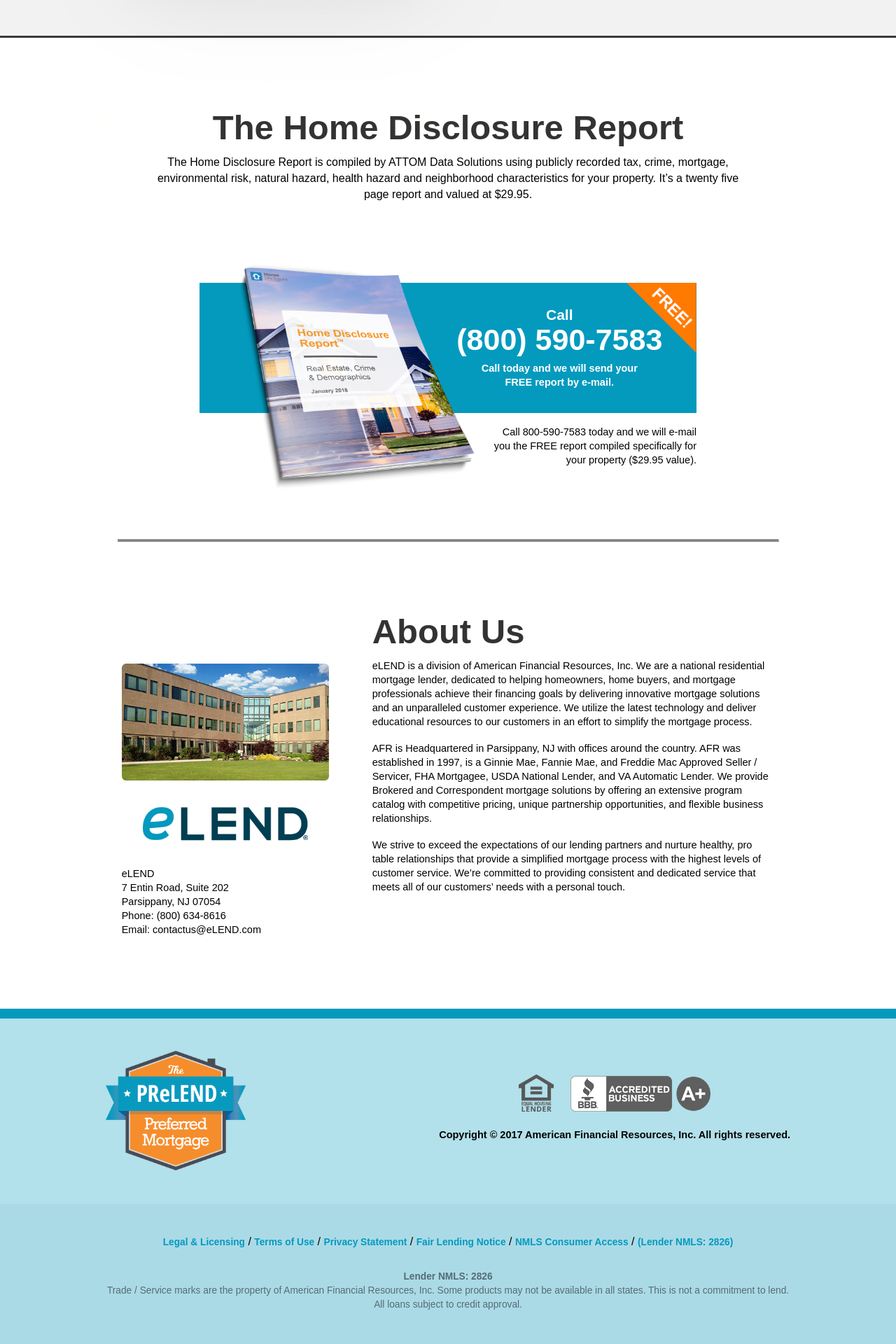
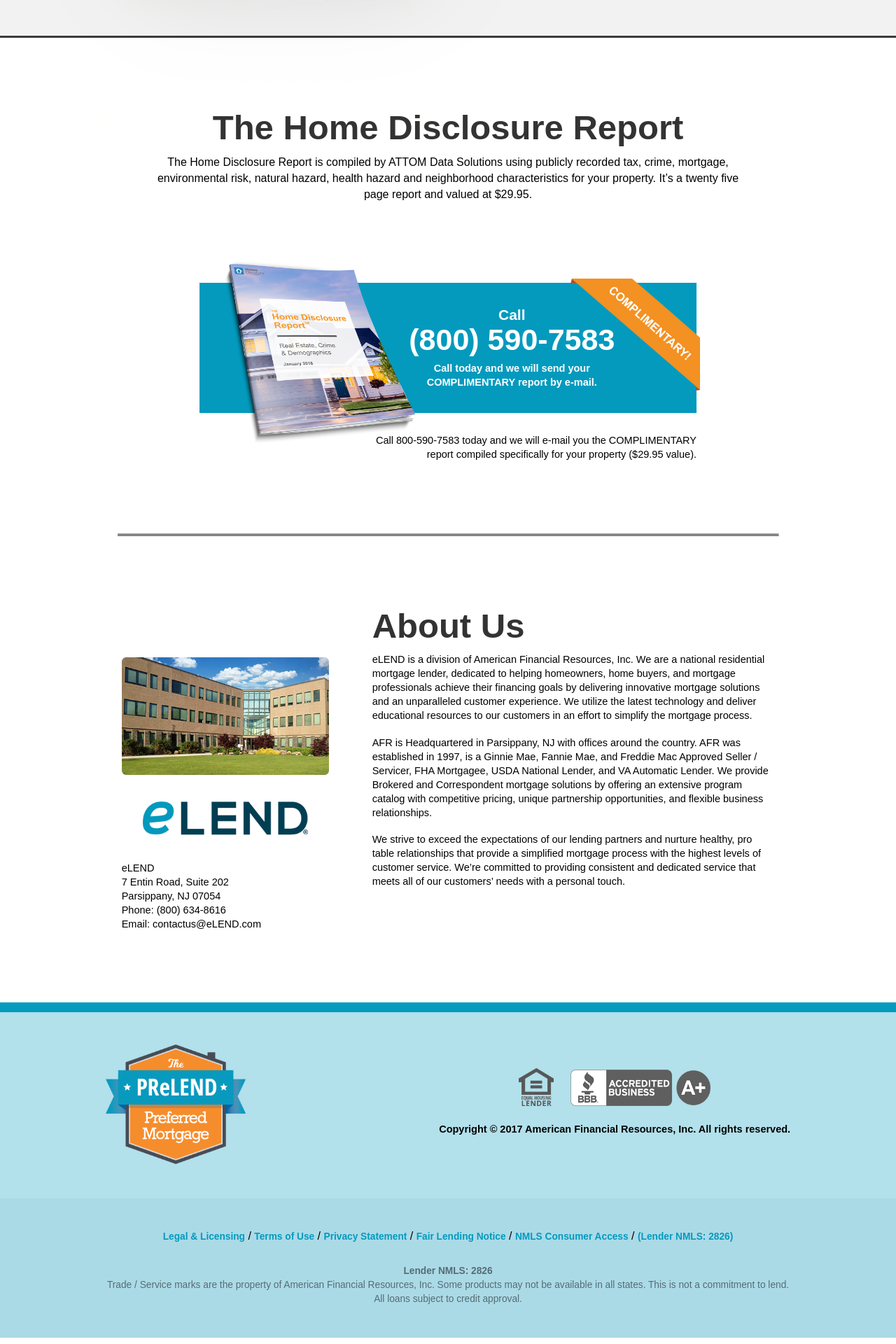
Before and after one commit to LaunchPadLab/planb-landing-pages, a Jekyll site: the page built from index.html, in a window 1280 px wide. Shown: the part 1344-3264 px from the top of the page at 70% size. Built offline with Jekyll 4.4.1, drawn with Linux system fonts in a browser that asks for light colours; nearby versions of some CDN libraries.

Commit message:
disclosure update

```diff
--- a/_sass/pages/_home.scss
+++ b/_sass/pages/_home.scss
@@ -101,7 +101,9 @@ Report
 }
 
 .report-image{
-  max-width: 500px;
+  display: block;
+  margin: 0 auto;
+  max-width: 405px;
   z-index: 2;
 
   @include media($tablet){
@@ -133,7 +135,7 @@ Report
   .text-block{
     @include media($tablet){
       width: 300px;
-      margin-left: 330px;
+      margin-left: 262px;
     }
 
     p{
@@ -143,13 +145,13 @@ Report
     p strong{
       display: inline-block;
       @include rem(margin-top, 10px);
-      width: 230px;
+      max-width: 250px;
     }
   }
 
   .violator{
-    @include position(absolute, 0px 0px null null);
-    width: 100px;
+    @include position(absolute, -6px -5px null null);
+    width: 185px;
   }
 }
 
@@ -165,9 +167,9 @@ Report
 
   .footnote{
     float: right;
-    @include rem(margin-top, 15px);
+    @include rem(margin-top, 25px);
     text-align: right;
-    width: 300px;
+    max-width: 460px;
   }
 }
 
--- a/index.html
+++ b/index.html
@@ -50,12 +50,12 @@ layout: default
         <div class="text-block">
           <h4>Call</h4>
           <p><span>(800) 590-7583</span></p>
-          <p><strong>Call today and we will send your FREE report by e-mail.</strong></p>
+          <p><strong>Call today and we will send your COMPLIMENTARY report by e-mail.</strong></p>
         </div>
-        <img src="{{ "/images/violator.png" | prepend: site.baseurl }}" class="violator">
+        <img src="{{ "/images/comp.png" | prepend: site.baseurl }}" class="violator">
       </div>
     </div>
-    <p class="footnote wow animated fade-in">Call 800-590-7583 today and we will e-mail you the FREE report compiled specifically for your property ($29.95 value).</p>
+    <p class="footnote wow animated fade-in">Call 800-590-7583 today and we will e-mail you the COMPLIMENTARY report compiled specifically for your property ($29.95 value).</p>
   </div>
 </section>
 
```
Also changed, not shown: images/comp.png (added), 4 other files.
